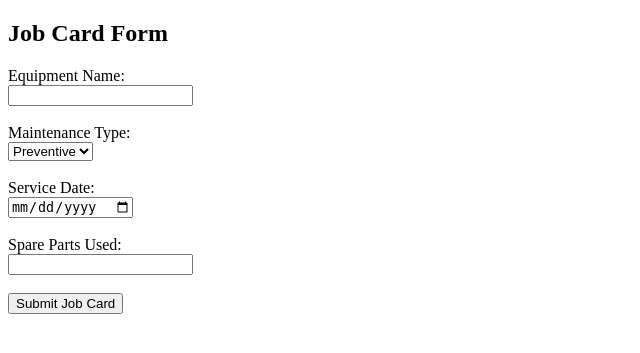
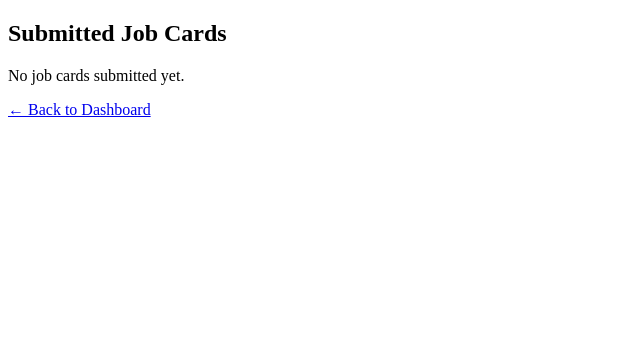
Before and after one commit to biomedlink96/biomedlink, a FastAPI app: page /jobcard in a window 1280 px wide. Shown: the top 353 px of the page, without its empty margins (0-640 px from the left). Run offline with FastAPI, Linux system fonts and the light colour scheme.

Commit message:
Update jobcard.html

```diff
--- a/backend/templates/jobcard.html
+++ b/backend/templates/jobcard.html
@@ -1,38 +1,51 @@
 <!DOCTYPE html>
 <html>
 <head>
-  <title>Job Card - Biomedlink</title>
+  <title>Submitted Job Cards</title>
+  <style>
+    table { border-collapse: collapse; width: 100%; }
+    th, td { padding: 8px 12px; border: 1px solid #ccc; }
+    th { background-color: #f2f2f2; }
+  </style>
 </head>
 <body>
-  <h2>Job Card Form</h2>
+  <h2>Submitted Job Cards</h2>
 
-  {% if success %}
-    <p style="color:green;">Job card submitted successfully!</p>
-    <ul>
-      <li><strong>Equipment Name:</strong> {{ equipment_name }}</li>
-      <li><strong>Maintenance Type:</strong> {{ maintenance_type }}</li>
-      <li><strong>Service Date:</strong> {{ service_date }}</li>
-      <li><strong>Spare Parts Used:</strong> {{ spare_parts_used }}</li>
-    </ul>
+  {% if jobcards %}
+    <table>
+      <thead>
+        <tr>
+          <th>ID</th>
+          <th>Equipment Name</th>
+          <th>Maintenance Type</th>
+          <th>Date of Service</th>
+          <th>Spare Parts Used</th>
+          <th>File</th>
+        </tr>
+      </thead>
+      <tbody>
+        {% for job in jobcards %}
+        <tr>
+          <td>{{ job.id }}</td>
+          <td>{{ job.equipment_name }}</td>
+          <td>{{ job.maintenance_type }}</td>
+          <td>{{ job.date_of_service.strftime('%Y-%m-%d') }}</td>
+          <td>{{ job.spare_parts_used }}</td>
+          <td>
+            {% if job.file_path %}
+              <a href="/{{ job.file_path }}" target="_blank">Download</a>
+            {% else %}
+              N/A
+            {% endif %}
+          </td>
+        </tr>
+        {% endfor %}
+      </tbody>
+    </table>
+  {% else %}
+    <p>No job cards submitted yet.</p>
   {% endif %}
 
-  <form method="post" action="/submit-jobcard">
-    <label>Equipment Name:</label><br>
-    <input type="text" name="equipment_name" required><br><br>
-
-    <label>Maintenance Type:</label><br>
-    <select name="maintenance_type">
-      <option value="Preventive">Preventive</option>
-      <option value="Corrective">Corrective</option>
-    </select><br><br>
-
-    <label>Service Date:</label><br>
-    <input type="date" name="service_date" required><br><br>
-
-    <label>Spare Parts Used:</label><br>
-    <input type="text" name="spare_parts_used"><br><br>
-
-    <button type="submit">Submit Job Card</button>
-  </form>
+  <a href="/pharmalab">← Back to Dashboard</a>
 </body>
 </html>
```
